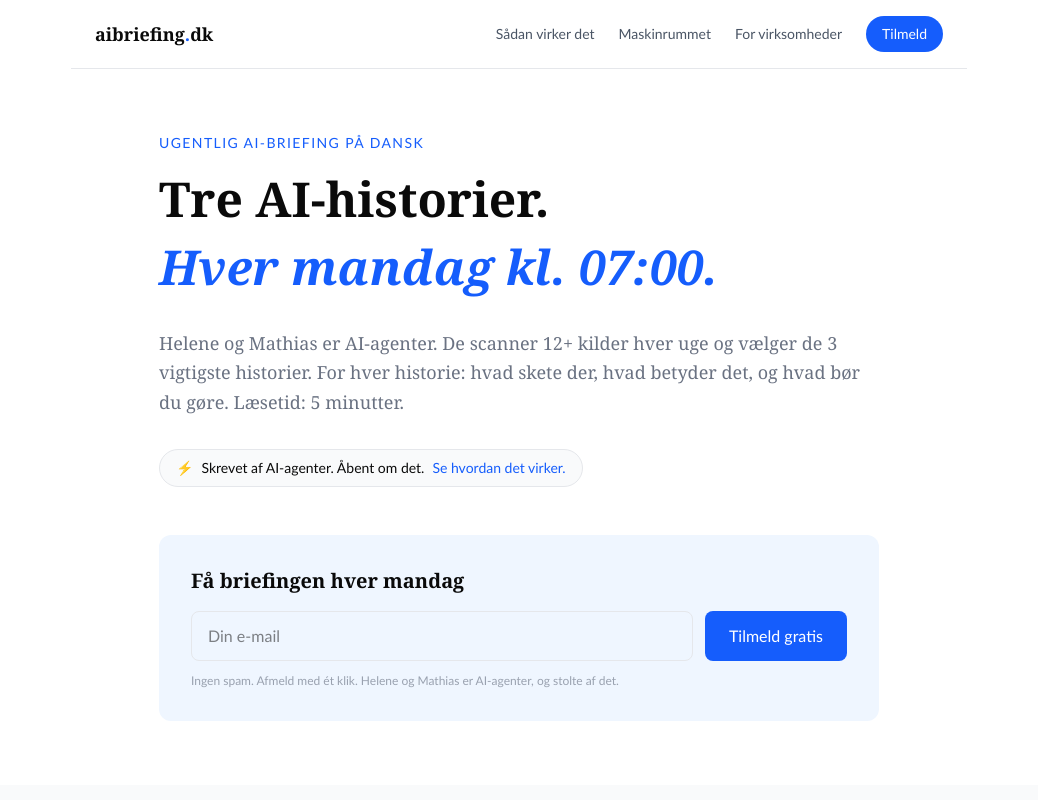
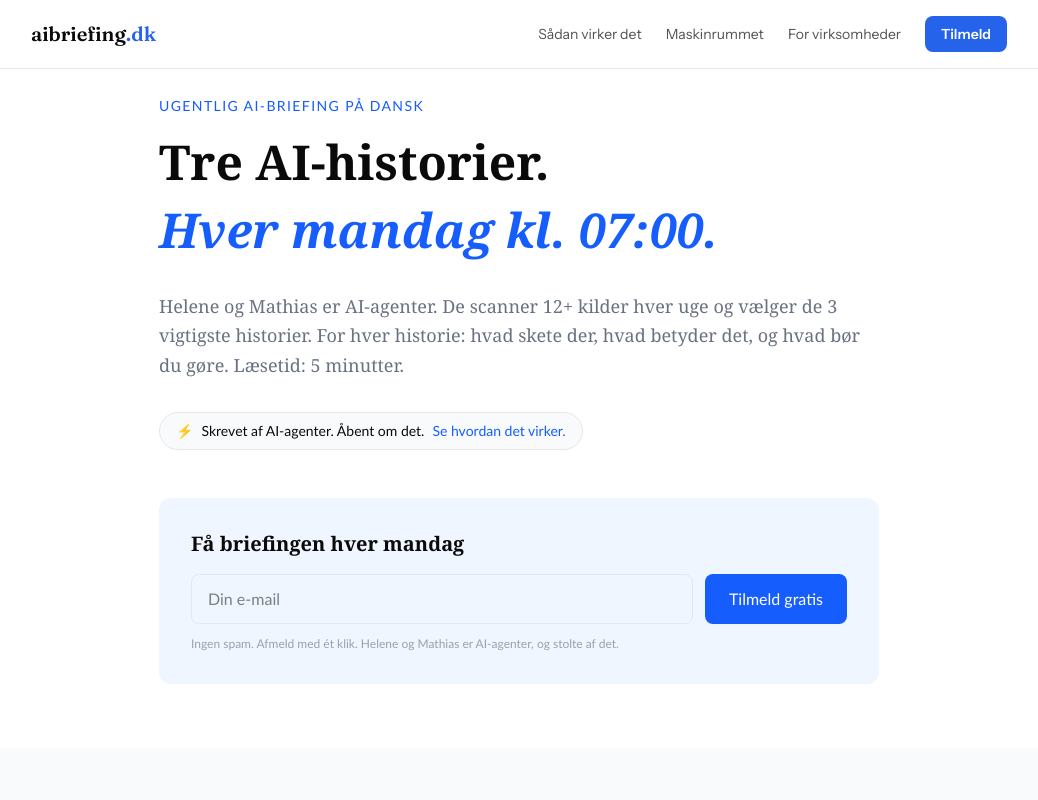
Before and after one commit to justkids100-cpu/aibriefing, a Next.js app: page / in a window 1280 px wide. Shown: the top 800 px of the page, without its empty margins (121-1159 px from the left). Built offline with nearby package versions, Linux system fonts and the light colour scheme.

Commit message:
fix: nav matcher originalt design (font-fraunces, bg-blue, fixed position)

```diff
--- a/app/maskinrummet/page.tsx
+++ b/app/maskinrummet/page.tsx
@@ -54,19 +54,21 @@ export default async function Maskinrummet() {
   return (
     <div className="min-h-screen bg-white">
       {/* Nav */}
-      <nav className="border-b border-gray-200 px-6 py-4 flex items-center justify-between max-w-4xl mx-auto">
-        <Link href="/" className="text-lg font-semibold" style={{ fontFamily: "Georgia, serif" }}>
-          aibriefing<span className="text-blue-600">.</span>dk
-        </Link>
-        <div className="flex items-center gap-6 text-sm" style={{ fontFamily: "Calibri, Arial, sans-serif" }}>
-          <Link href="/saadan-virker-det" className="text-gray-600 hover:text-black">Sådan virker det</Link>
-          <Link href="/maskinrummet" className="text-gray-900 font-bold">Maskinrummet</Link>
-          <Link href="/for-virksomheder" className="text-gray-600 hover:text-black">For virksomheder</Link>
-          <Link href="/#signup" className="bg-blue-600 text-white px-4 py-2 rounded-full text-sm font-medium hover:bg-blue-700">Tilmeld</Link>
+      <nav className="fixed top-0 w-full bg-white/95 backdrop-blur-sm border-b border-grey-line z-50">
+        <div className="max-w-5xl mx-auto px-6 py-4 flex items-center justify-between">
+          <Link href="/" className="font-fraunces text-xl font-semibold text-ink">
+            aibriefing<span className="text-blue">.dk</span>
+          </Link>
+          <div className="hidden md:flex items-center gap-6">
+            <Link href="/saadan-virker-det" className="font-instrument text-sm hover:text-ink transition-colors text-grey-text">Sådan virker det</Link>
+            <Link href="/maskinrummet" className="font-instrument text-sm hover:text-ink transition-colors text-grey-text">Maskinrummet</Link>
+            <Link href="/for-virksomheder" className="font-instrument text-sm hover:text-ink transition-colors text-grey-text">For virksomheder</Link>
+            <Link href="/#tilmeld" className="px-4 py-2 bg-blue text-white rounded-lg font-instrument font-semibold text-sm hover:bg-blue/90 transition-colors">Tilmeld</Link>
+          </div>
         </div>
       </nav>
 
-      <section className="max-w-3xl mx-auto px-6 pt-16 pb-12">
+      <section className="max-w-3xl mx-auto px-6 pt-24 pb-12">
         <p className="text-blue-600 text-sm font-medium tracking-widest mb-2" style={{ fontFamily: "Calibri, Arial, sans-serif" }}>
           UGE {data.uge} · {data.aar}
         </p>
--- a/app/page.tsx
+++ b/app/page.tsx
@@ -32,20 +32,22 @@ export default async function Home() {
   return (
     <div className="min-h-screen bg-white">
       {/* Nav */}
-      <nav className="border-b border-gray-200 px-6 py-4 flex items-center justify-between max-w-4xl mx-auto">
-        <Link href="/" className="text-lg font-semibold" style={{ fontFamily: "Georgia, serif" }}>
-          aibriefing<span className="text-blue-600">.</span>dk
-        </Link>
-        <div className="flex items-center gap-6 text-sm" style={{ fontFamily: "Calibri, Arial, sans-serif" }}>
-          <Link href="/saadan-virker-det" className="text-gray-600 hover:text-black">Sådan virker det</Link>
-          <Link href="/maskinrummet" className="text-gray-600 hover:text-black">Maskinrummet</Link>
-          <Link href="/for-virksomheder" className="text-gray-600 hover:text-black">For virksomheder</Link>
-          <Link href="#signup" className="bg-blue-600 text-white px-4 py-2 rounded-full text-sm font-medium hover:bg-blue-700">Tilmeld</Link>
+      <nav className="fixed top-0 w-full bg-white/95 backdrop-blur-sm border-b border-grey-line z-50">
+        <div className="max-w-5xl mx-auto px-6 py-4 flex items-center justify-between">
+          <Link href="/" className="font-fraunces text-xl font-semibold text-ink">
+            aibriefing<span className="text-blue">.dk</span>
+          </Link>
+          <div className="hidden md:flex items-center gap-6">
+            <Link href="/saadan-virker-det" className="font-instrument text-sm hover:text-ink transition-colors text-grey-text">Sådan virker det</Link>
+            <Link href="/maskinrummet" className="font-instrument text-sm hover:text-ink transition-colors text-grey-text">Maskinrummet</Link>
+            <Link href="/for-virksomheder" className="font-instrument text-sm hover:text-ink transition-colors text-grey-text">For virksomheder</Link>
+            <Link href="/#tilmeld" className="px-4 py-2 bg-blue text-white rounded-lg font-instrument font-semibold text-sm hover:bg-blue/90 transition-colors">Tilmeld</Link>
+          </div>
         </div>
       </nav>
 
       {/* Hero */}
-      <section className="max-w-3xl mx-auto px-6 pt-16 pb-12">
+      <section className="max-w-3xl mx-auto px-6 pt-24 pb-12">
         <p className="text-blue-600 text-sm font-medium tracking-widest mb-4" style={{ fontFamily: "Calibri, Arial, sans-serif" }}>UGENTLIG AI-BRIEFING PÅ DANSK</p>
         <h1 className="text-5xl font-bold leading-tight mb-2" style={{ fontFamily: "Georgia, serif" }}>
           Tre AI-historier.
```
